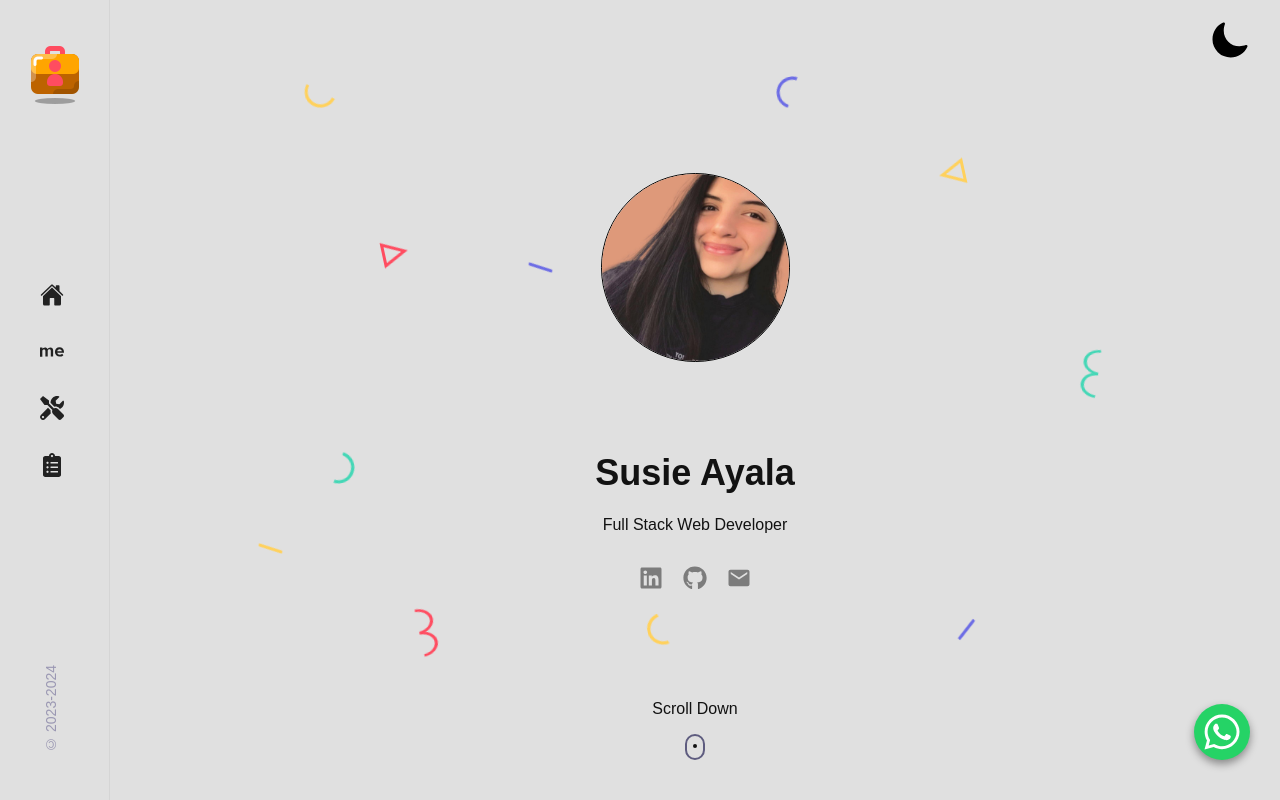
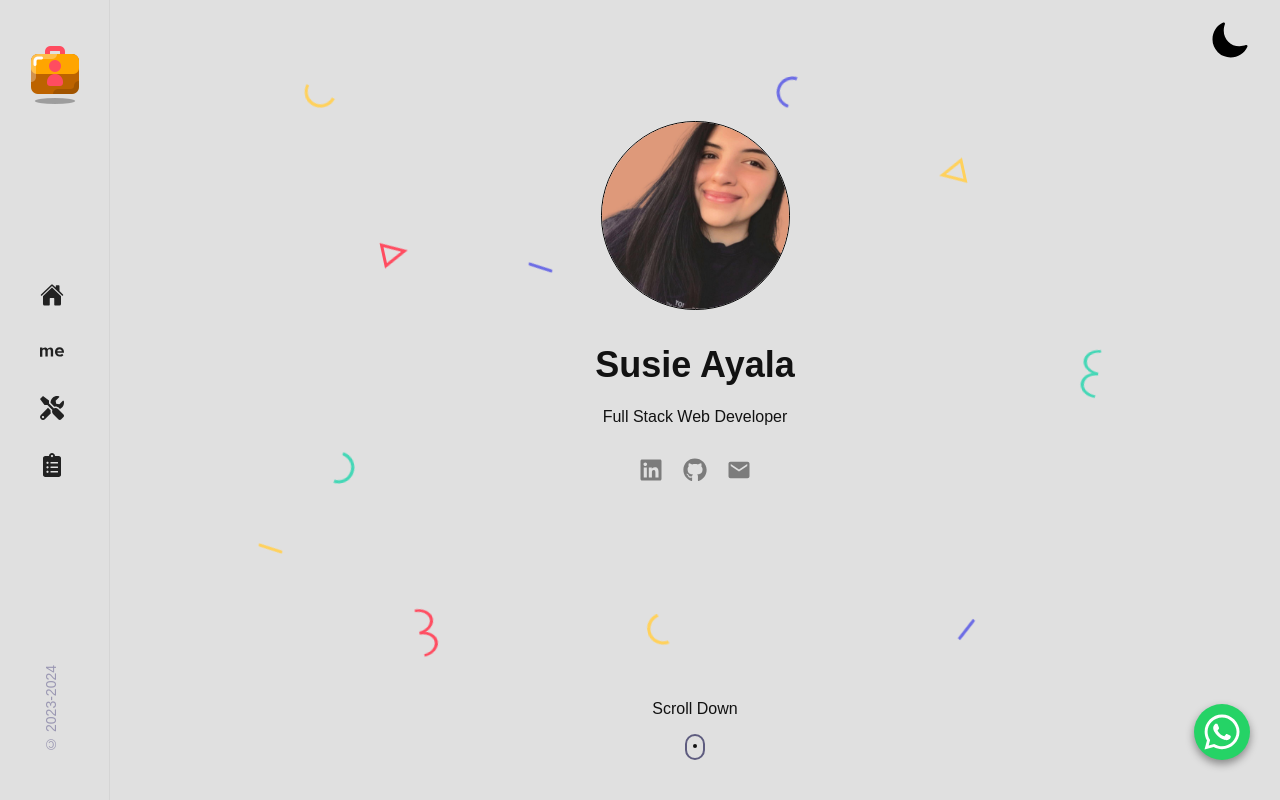
Before and after one commit to Shankar009378/portfoliof, a React (Vite) app: page / in a window 1280 px wide. Shown: the top 800 px of the page. Built offline with nearby package versions, Linux system fonts and the light colour scheme; grey boxes are pictures that could not be loaded.

Commit message:
Changes Done

```diff
--- a/src/components/home/home.css
+++ b/src/components/home/home.css
@@ -9,10 +9,11 @@
 .intro {
 	max-width: 540px;
 	text-align: center;
+	margin-bottom: 10rem;
 }
 
 .home__img {
-	margin-bottom: 5rem;
+	margin-bottom: 1.5rem;
 	max-width: 35%;
 	max-height: 35%;
 	border-radius: 100%;
```
